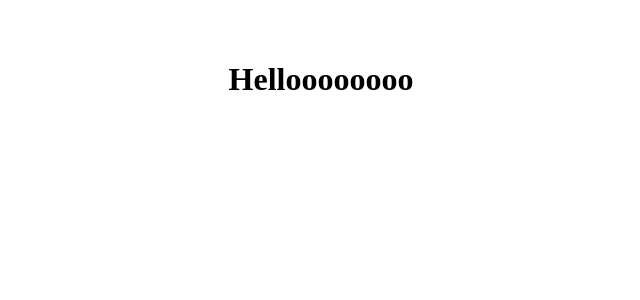
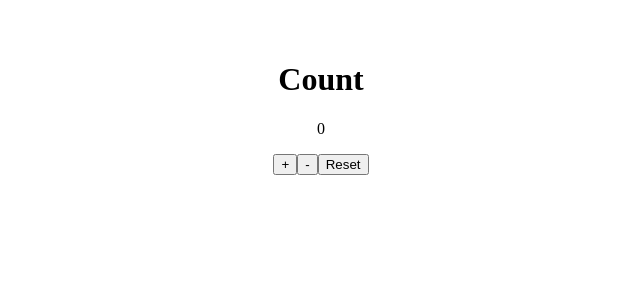
Before and after one commit to pittyh6/counterApp, a React (Vite) app in the folder counterApp-reactjs/: page / in a window 1280 px wide. Shown: the top 300 px of the page, without its empty margins (319-959 px from the left). Built offline with nearby package versions, Linux system fonts and the light colour scheme.

Commit message:
start html

```diff
--- a/counterApp-reactjs/src/App.jsx
+++ b/counterApp-reactjs/src/App.jsx
@@ -7,9 +7,15 @@ function App() {
   const [count, setCount] = useState(0);
 
   return (
-    <>
-      <Counter />
-    </>
+    <main>
+      <h1>Count</h1>
+      <section className="counting">
+        <p>0</p>
+        <button className="plus">+</button>
+        <button className="sub">-</button>
+        <button className="reset">Reset</button>
+      </section>
+    </main>
   );
 }
 
```
Also changed, not shown: 1 other file (tests, documents, lock files or other folders).
